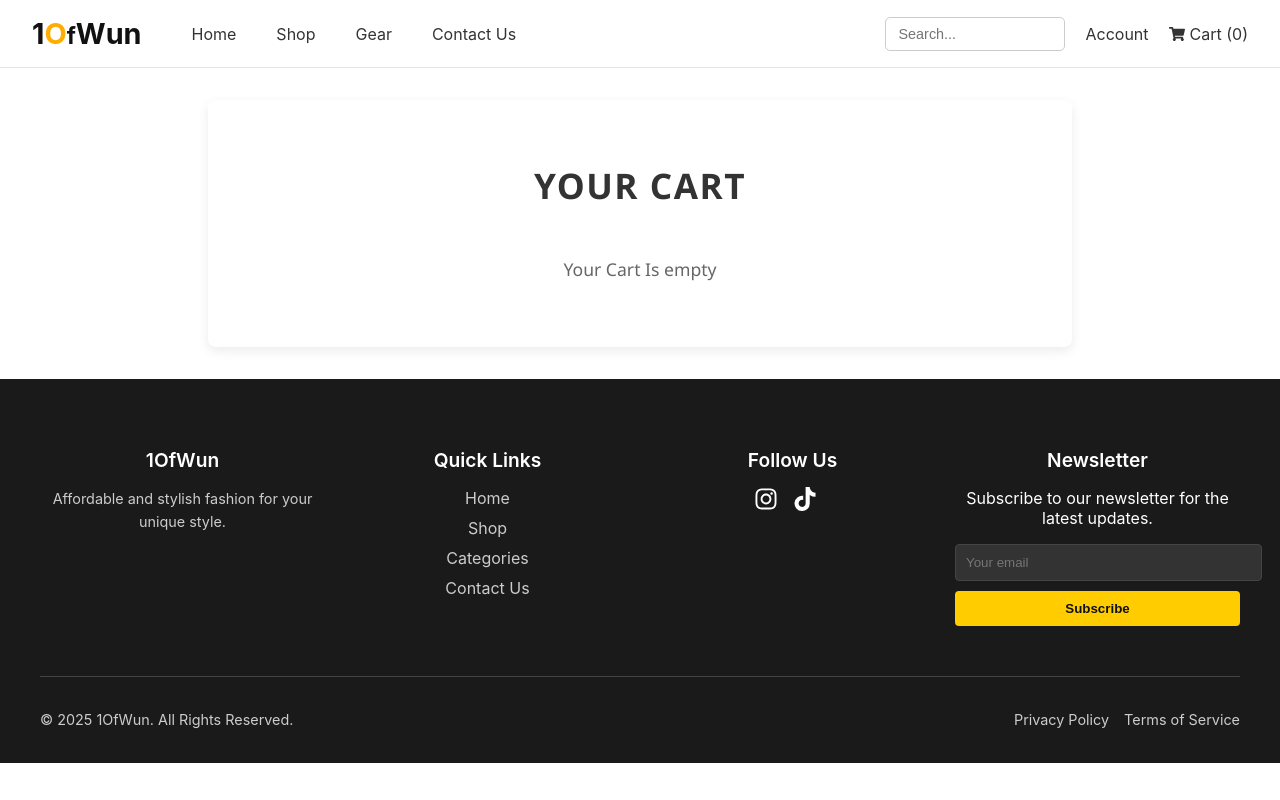
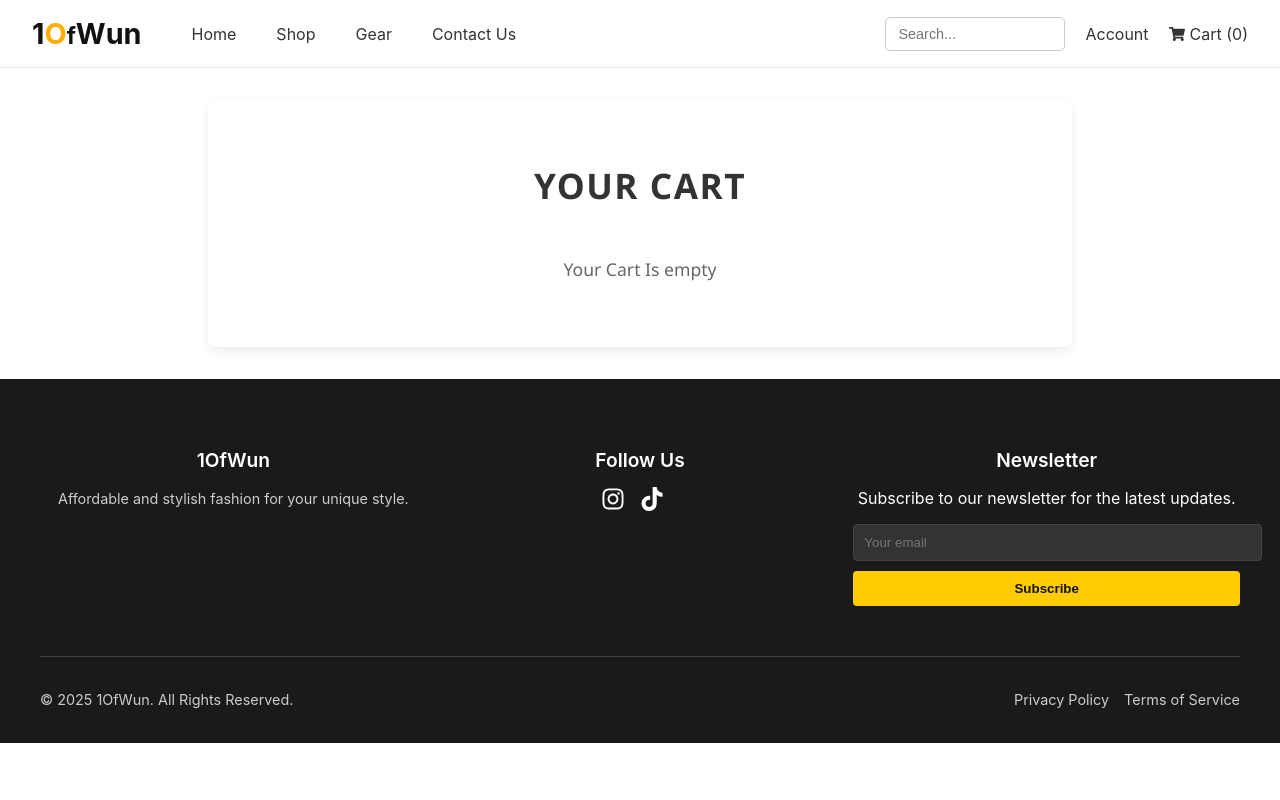
Before and after one commit to 1OfWun/1OfWun-UI, a React (Create React App) app: page /cart in a window 1280 px wide. Built offline with nearby package versions, Linux system fonts and the light colour scheme.

Commit message:
ui change

```diff
--- a/src/components/Footer/Footer.jsx
+++ b/src/components/Footer/Footer.jsx
@@ -11,19 +11,10 @@ const Footer = () => {
           <p className="footer-about">Affordable and stylish fashion for your unique style.</p>
         </div>
         <div className="footer-column">
-          <h3 className="footer-heading">Quick Links</h3>
-          <ul className="footer-links">
-            <li><a href="/">Home</a></li>
-            <li><a href="/shop">Shop</a></li>
-            <li><a href="/categories">Categories</a></li>
-            <li><a href="/contact">Contact Us</a></li>
-          </ul>
-        </div>
-        <div className="footer-column">
           <h3 className="footer-heading">Follow Us</h3>
           <div className="social-links">
-            <a href="https://www.instagram.com" target="_blank" rel="noopener noreferrer"><FaInstagram /></a>
-            <a href="https://www.tiktok.com" target="_blank" rel="noopener noreferrer"><FaTiktok /></a>
+            <a href="https://www.instagram.com/the.1ofwun/" target="_blank" rel="noopener noreferrer"><FaInstagram /></a>
+            <a href="https://www.tiktok.com/@the.1ofwun" target="_blank" rel="noopener noreferrer"><FaTiktok /></a>
           </div>
         </div>
         <div className="footer-column">
```
